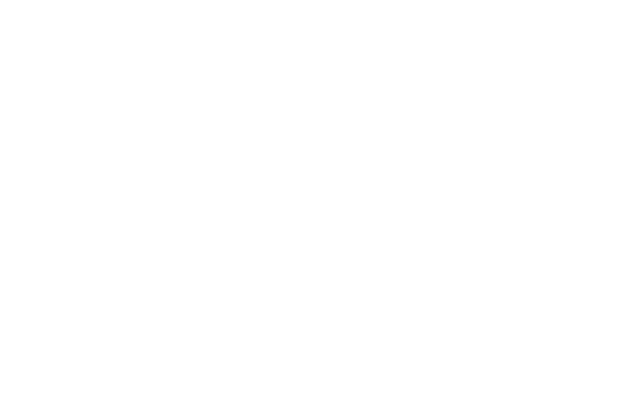
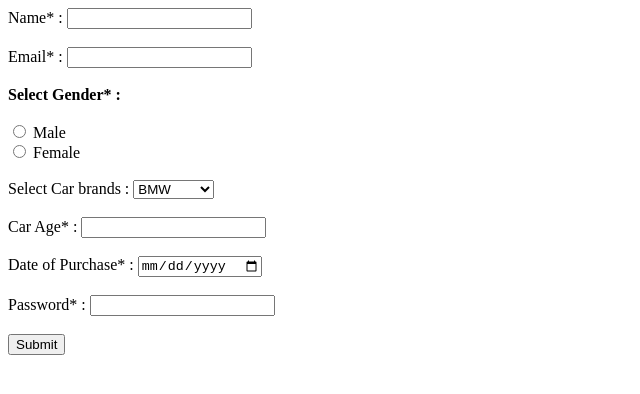
Before and after one commit to acciojob/car-insurance-form-prakashon007, a website: page main.html in a window 1280 px wide. Shown: the whole page, without its empty margins (0-640 px from the left). Drawn offline with Linux system fonts and the light colour scheme.

Commit message:
created a submission

```diff
--- a/main.html
+++ b/main.html
@@ -8,6 +8,47 @@
 
 <body>
 	<!-- the entire body must be written by student -->
+	<form action="./submit" method="post">
+		<label for="name">Name* :</label>
+		<input required type="text" name="name" id="name">
+		<br>
+		<br>
+		<label for="email">Email* :</label>
+		<input required type="email" name="email" id="email">
+		<br>
+		<br>
+		<b>Select Gender* :</b>
+		<br>
+		<br>
+		<input required type="radio" name="gender" id="male">
+		<label for="male">Male</label>
+		<br>
+		<input required type="radio" name="gender" id="female">
+		<label for="female">Female</label>
+		<br>
+		<br>
+		<label for="cars">Select Car brands :</label>
+		<select id="cars" name="car">
+			<option value="BMW">BMW</option>
+			<option value="Audi">Audi</option>
+			<option value="Mercedez">Mercedez</option>
+		</select>
+		<br>
+		<br>
+		<label for="carage">Car Age* :</label>
+		<input required type="text" name="carage" id="carage">
+		<br>
+		<br>
+		<label for="dop">Date of Purchase* :</label>
+		<input required type="date" name="dop" id="dop">
+		<br>
+		<br>
+		<label for="password">Password* :</label>
+		<input required type="password" name="password" id="password">
+		<br>
+		<br>
+		<button type="submit">Submit</button>
+	</form>
     <script type="text/javascript" src="./script.js">
 </script>
 
```
